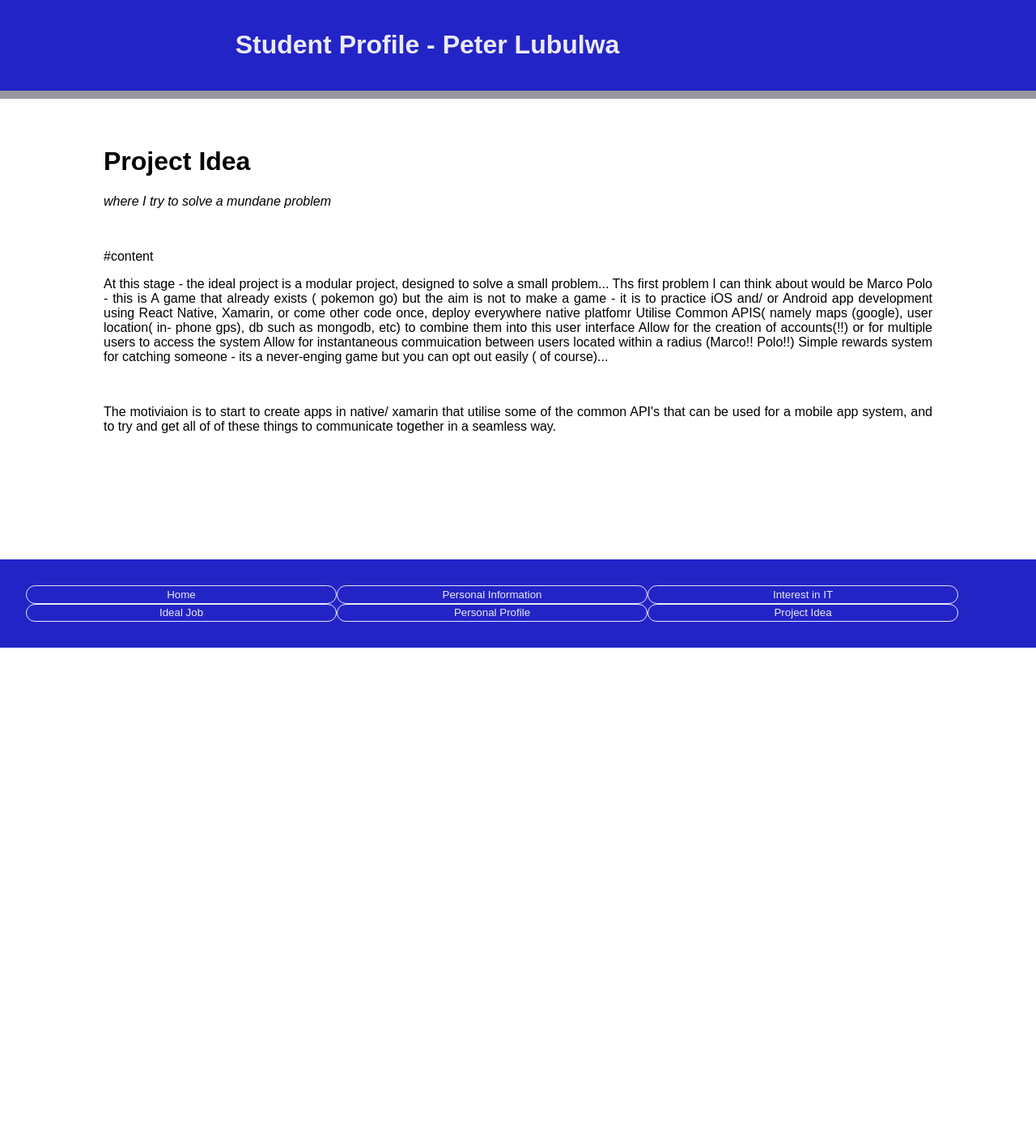
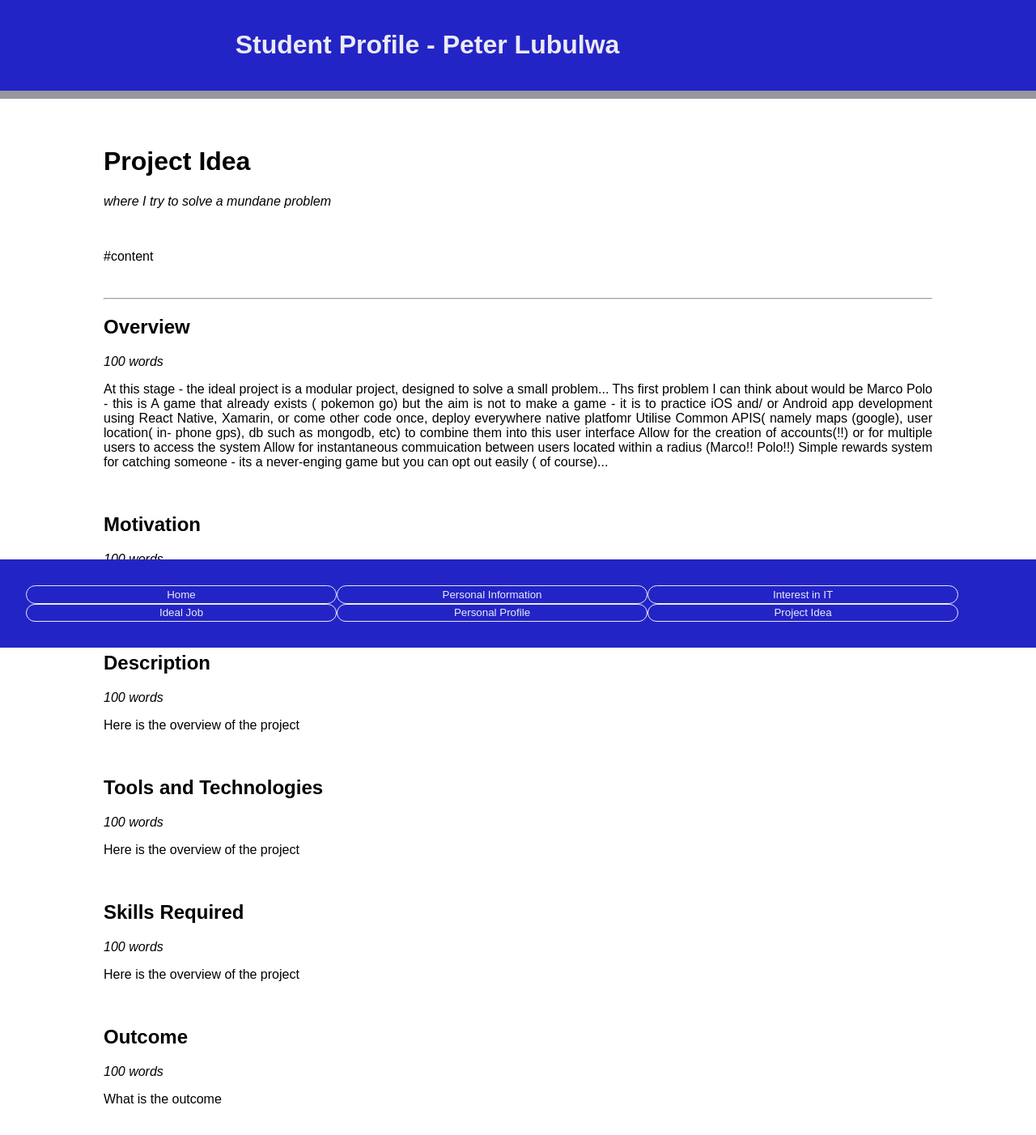
Before and after one commit to plubulwa/student-profile, a React (Create React App) app in the folder student-profile/: page /#/project-idea in a window 1280 px wide. Shown: the top 1402 px of the page at 81% size. Before the commit the page ends 800 px from the top, so only its background shows below. Built offline with nearby package versions, Linux system fonts and the light colour scheme.

Commit message:
Project Structure added

```diff
--- a/student-profile/src/components/Project-Idea/Project-Idea.js
+++ b/student-profile/src/components/Project-Idea/Project-Idea.js
@@ -7,6 +7,10 @@ export default function ProjectIdea() {
             <p><i>where I try to solve a mundane problem</i></p>
             <br />
             <p>#content</p>
+            <br />
+            <hr />
+            <h2>Overview</h2>
+            <p><i>100 words</i></p>
             <p>At this stage - the ideal project is a modular project, designed to solve a small problem... Ths first problem I can think about would be Marco Polo - this is
                 A game that already exists ( pokemon go) but the aim is not to make a game - it is to practice iOS and/ or Android app development  using
                 React Native, Xamarin, or come other code once, deploy everywhere native platfomr
@@ -16,9 +20,29 @@ export default function ProjectIdea() {
                 Simple rewards system for catching someone - its a never-enging game but you can opt out easily ( of course)...
             </p>
             <br />
+            <h2>Motivation</h2>
+            <p><i>100 words</i></p>
             <p>The motiviaion is to start to create apps in native/ xamarin that utilise some of the common API's that can be used for a mobile app system, and to try and get all of
                 of these things to communicate together in a seamless way.
             </p>
+            <br />
+            <h2>Description</h2>
+            <p><i>100 words</i></p>
+            <p>Here is the overview of the project</p>
+            <br />
+            <h2>Tools and Technologies</h2>
+            <p><i>100 words</i></p>
+            <p>Here is the overview of the project</p>
+            <br />
+            <h2>Skills Required</h2>
+            <p><i>100 words</i></p>
+            <p>Here is the overview of the project</p>
+            <br />
+            <h2>Outcome</h2>
+            <p><i>100 words</i></p>
+            <p>What is the outcome</p>
+            <br />
+
 
         </div >
     );
```
